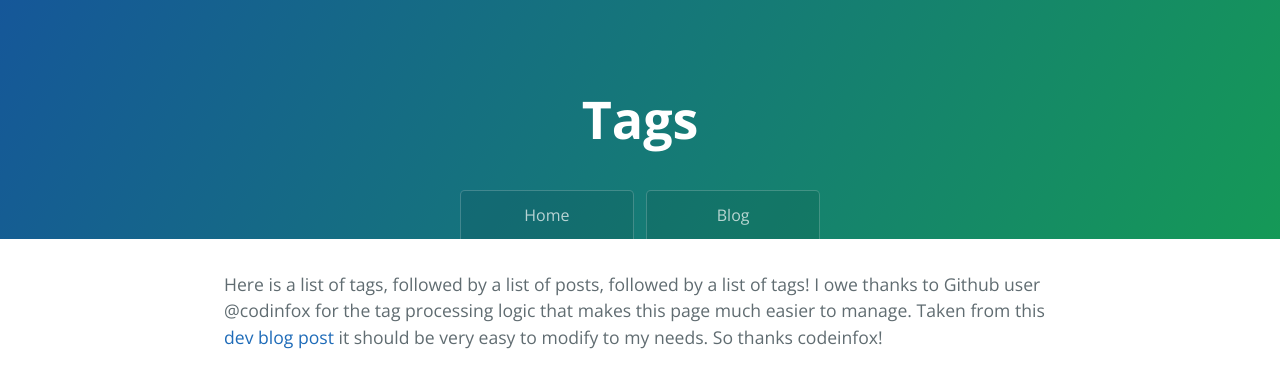
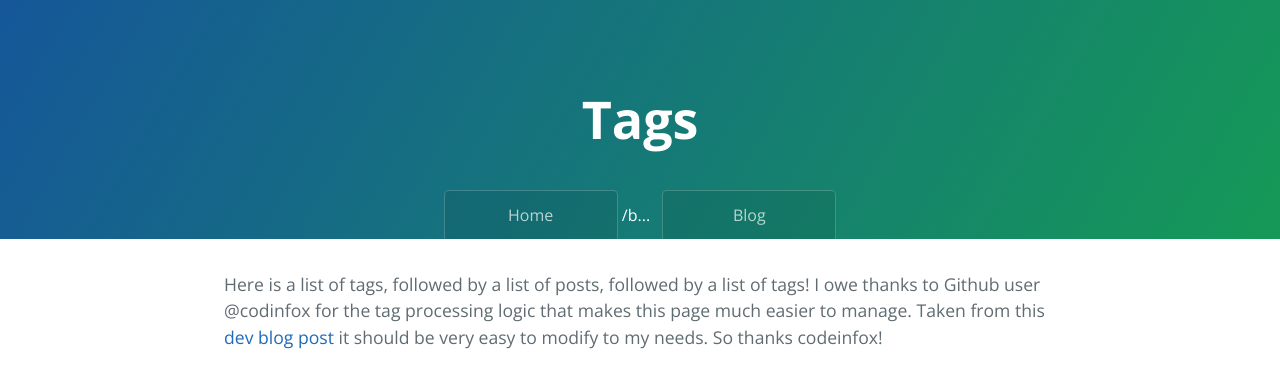
Before and after one commit to nevercast/nevercast.github.io, a Jekyll site: the page built from blog/tag.html, in a window 1280 px wide. Shown: the top 372 px of the page. Built offline with Jekyll 4.4.1, drawn with Linux system fonts in a browser that asks for light colours.

Commit message:
Experimental path highlighting

```diff
--- a/_includes/header.html
+++ b/_includes/header.html
@@ -1,7 +1,8 @@
-
     <section class="page-header">
       <h1 class="project-name"><a href="/" style="color:white;">{{ page.title }}</a></h1>
       <h2 class="project-tagline">{{ page.subtitle }}</h2>
-      <a class="btn" href="/">Home</a>
+      <a class="btn {% if page.url == '/index.html' %}active{% endif %}" href="/">Home</a>
+      {% assign partial_path = page.url | truncate: 5 %}
+      {{partial_path}}
       <a class="btn" href="/blog">Blog</a>
     </section>
```
